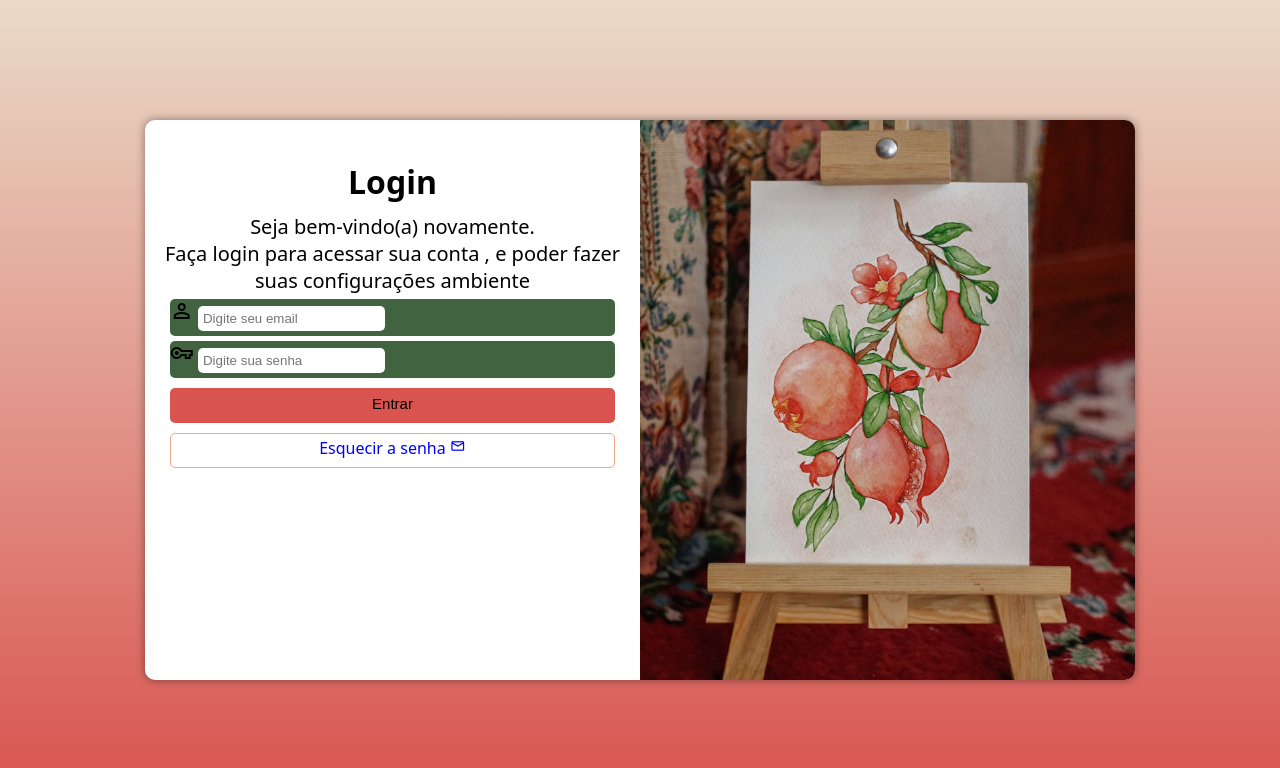
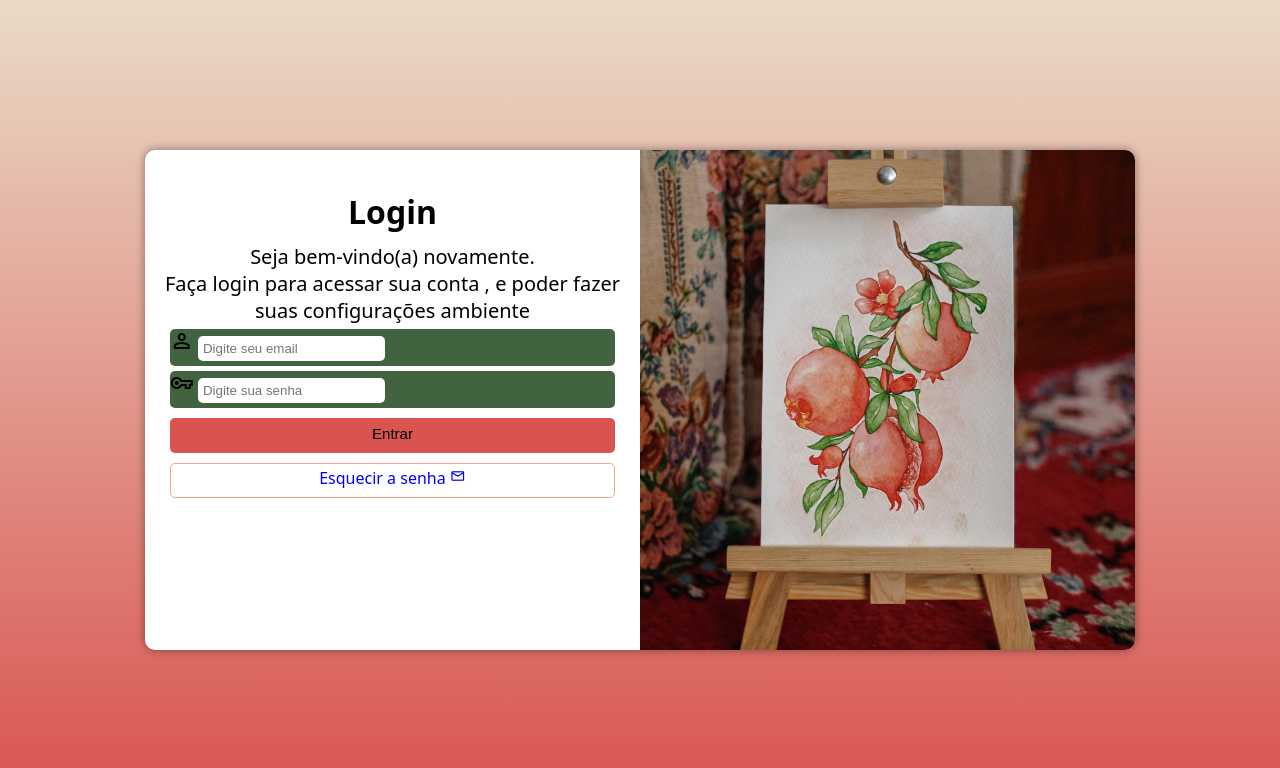
Before and after one commit to anthony-ricardox/projeto-login, a PHP site: page / in a window 1280 px wide. Shown: the top 768 px of the page. Run offline with PHP 8.4, Linux system fonts and the light colour scheme.

Commit message:
width px

```diff
--- a/estilo/style.css
+++ b/estilo/style.css
@@ -36,8 +36,8 @@ section#login{
     transform: translate(-50%,-50%);
 
     background-color: white;
-    width: 50%;
-    height: 70%;
+    width: 300px;
+    height: 500px;
 
     border-radius: 10px;
     overflow: hidden;
```
